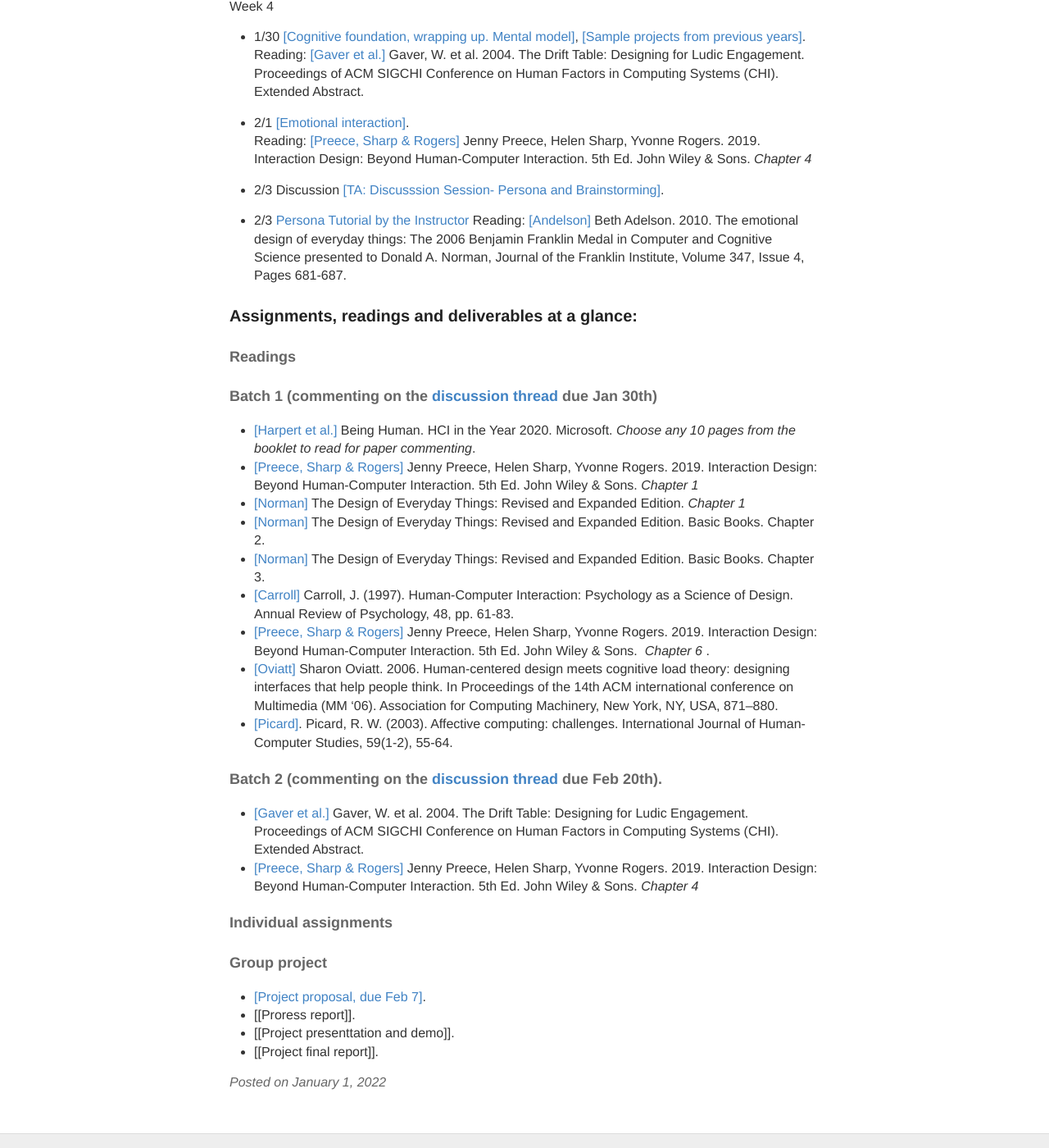
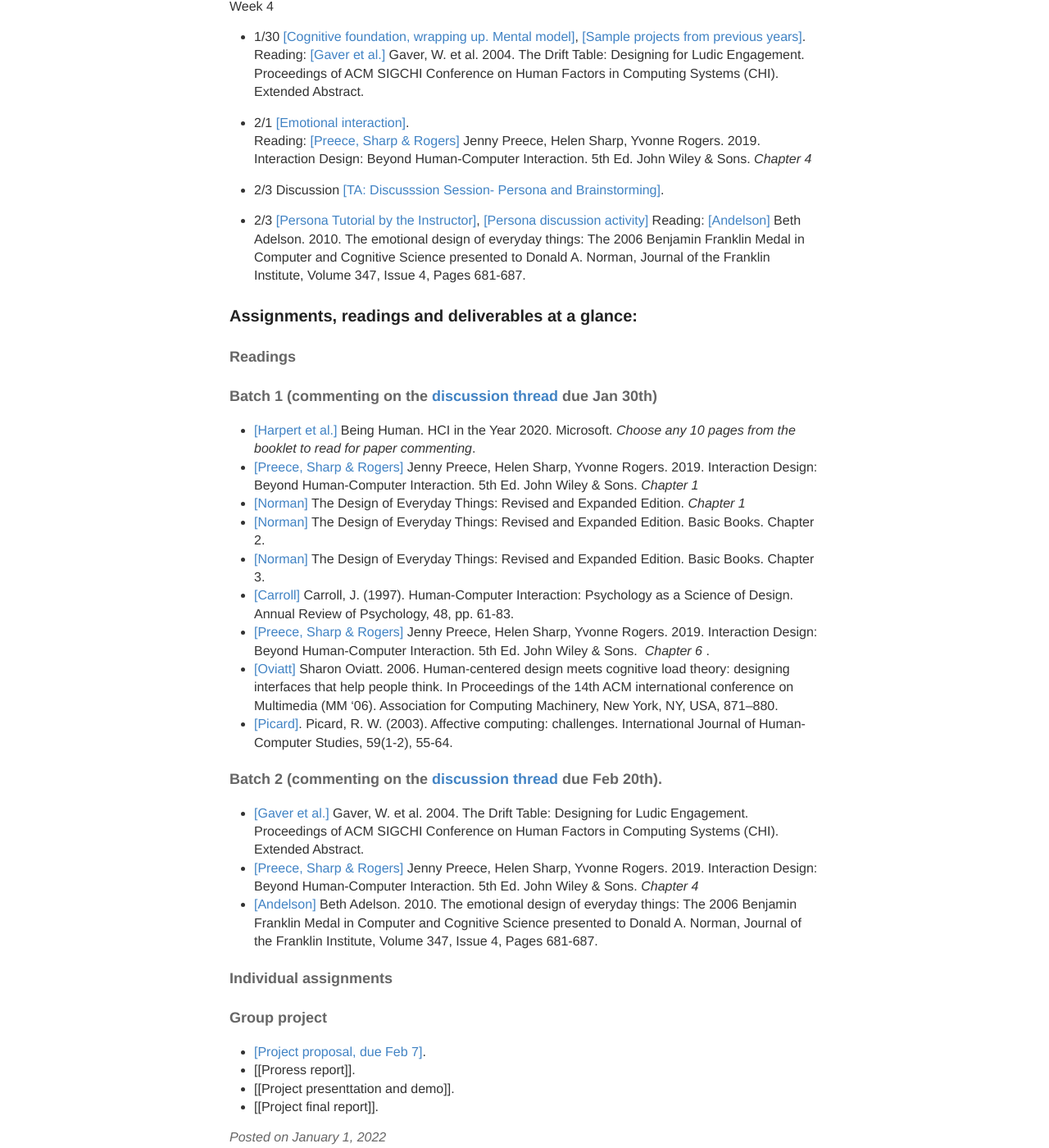
Before and after one commit to hciwang/hciwang.github.io, a Jekyll site: the page built from _posts/2022-1-1-lectures.md, in a window 1280 px wide and 1400 px high, scrolled down 1396 px. Shown: the whole window at 82% size. Built offline with Jekyll 4.4.1, drawn with Linux system fonts in a browser that asks for light colours.

Commit message:
Update 2022-1-1-lectures.md

```diff
--- a/_posts/2022-1-1-lectures.md
+++ b/_posts/2022-1-1-lectures.md
@@ -55,7 +55,7 @@
 
 - 2/3 Discussion [[TA: Discusssion Session- Persona and Brainstorming]](https://canvas.ucdavis.edu/courses/747452/files/folder/Discussion%20slides?preview=19302750).
 
-- 2/3 [Persona Tutorial by the Instructor]()
+- 2/3 [[Persona Tutorial by the Instructor]](), [[Persona discussion activity]]()
 Reading: [[Andelson]](https://canvas.ucdavis.edu/courses/747452/files/folder/Misc%20files?preview=19310641) Beth Adelson. 2010. The emotional design of everyday things: The 2006 Benjamin Franklin Medal in Computer and Cognitive Science presented to Donald A. Norman, Journal of the Franklin Institute, Volume 347, Issue 4, Pages 681-687.
 
 ### Assignments, readings and deliverables at a glance:
@@ -75,6 +75,7 @@
 #### Batch 2 (commenting on the [discussion thread](https://canvas.ucdavis.edu/courses/747452/discussion_topics/1068398) due Feb 20th).
 - [[Gaver et al.]](https://canvas.ucdavis.edu/courses/747452/files/folder/Misc%20files?preview=19248658) Gaver, W. et al. 2004. The Drift Table: Designing for Ludic Engagement. Proceedings of ACM SIGCHI Conference on Human Factors in Computing Systems (CHI). Extended Abstract.
 - [[Preece, Sharp & Rogers]](http://www.id-book.com/) Jenny Preece, Helen Sharp, Yvonne Rogers. 2019. Interaction Design: Beyond Human-Computer Interaction. 5th Ed. John Wiley & Sons.  *Chapter 4*
+- [[Andelson]](https://canvas.ucdavis.edu/courses/747452/files/folder/Misc%20files?preview=19310641) Beth Adelson. 2010. The emotional design of everyday things: The 2006 Benjamin Franklin Medal in Computer and Cognitive Science presented to Donald A. Norman, Journal of the Franklin Institute, Volume 347, Issue 4, Pages 681-687.
 
 #### Individual assignments
 
```
